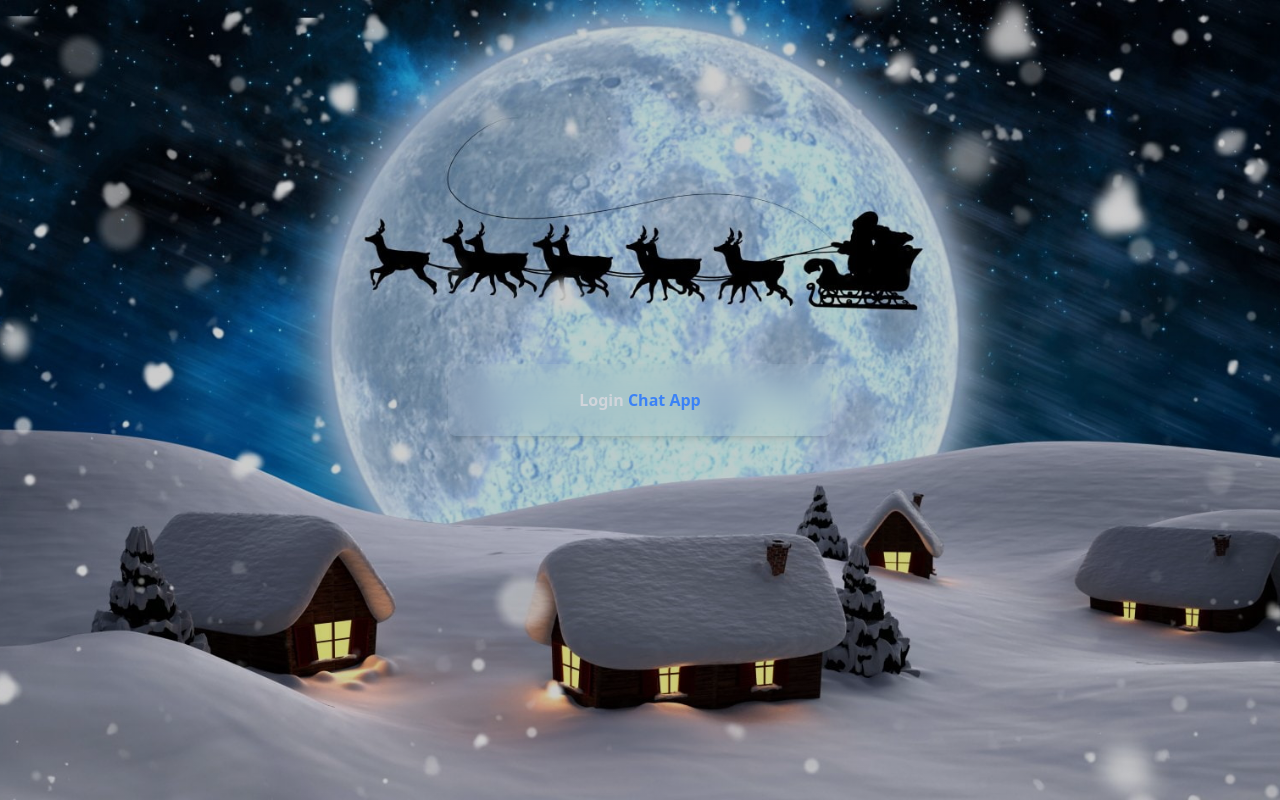
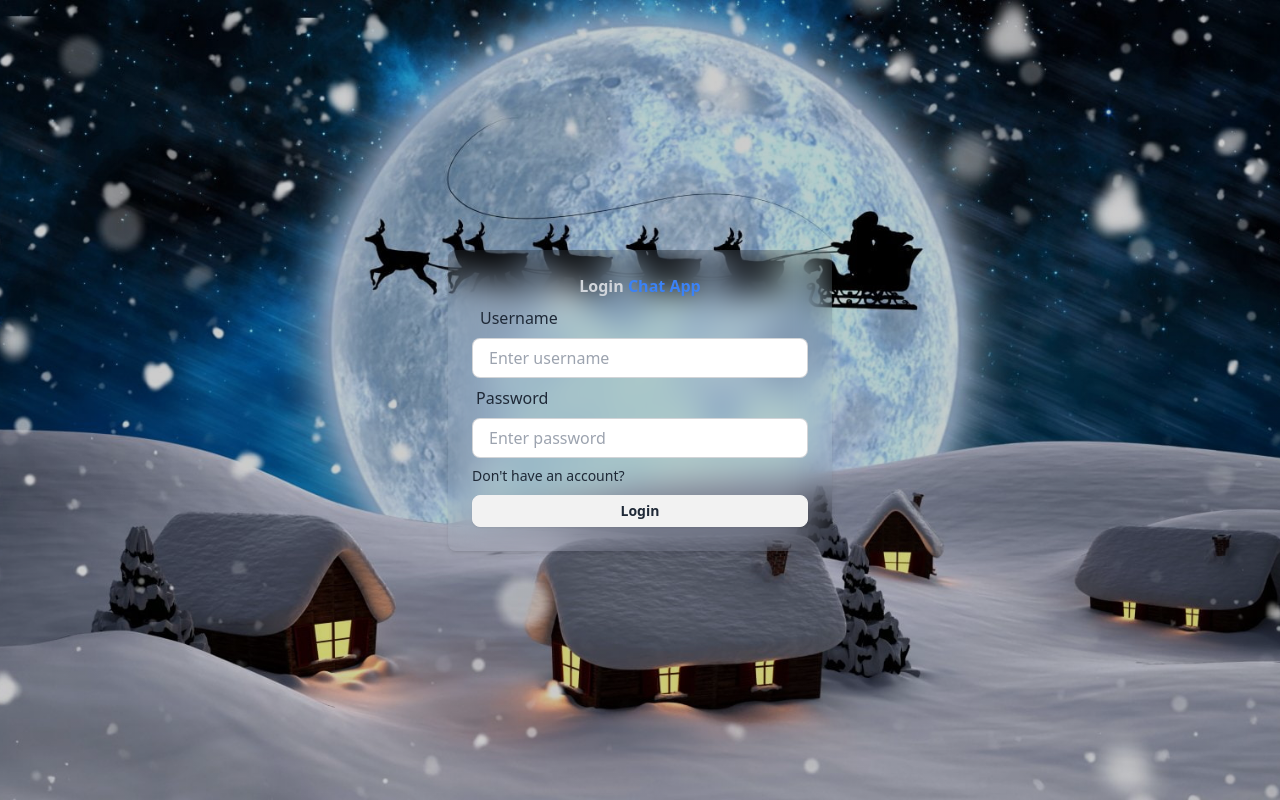
Before and after one commit to raineer24/pern-stack, a React (Vite) app in the folder frontend/: page /login in a window 1280 px wide. Built offline with nearby package versions, Linux system fonts and the light colour scheme.

Commit message:
login route

```diff
--- a/frontend/src/_ui_design/pages/Login.tsx
+++ b/frontend/src/_ui_design/pages/Login.tsx
@@ -7,6 +7,33 @@
         <h1 className="text-3x1 font-semibold text-center text-gray-300">Login
             <span className="text-blue-500"> Chat App</span>
         </h1>
+
+        <form>
+            <div>
+                <label className="label p-2">
+                    <span className="text-base label-text">Username</span>
+                </label>
+                <input type="text" placeholder='Enter username' className="w-full input input-bordered h-10" />
+            </div>
+
+            <div>
+                <label className='label'>
+                    <span className="text-base label-text">Password</span>
+                </label>
+                <input
+                    type="password"
+                    placeholder='Enter password'
+                    className='w-full input input-bordered h-10'
+                />
+            </div>
+            <a href="#" className='text-sm hover:underline hover:text-blue-600 mt-2 inline-block'>
+                {"Don't"} have an account?
+            </a>
+
+            <div>
+                <button className='btn btn-block btn-sm mt-2'>Login</button>
+            </div>
+        </form>
     </div>
    </div>
   )
```
